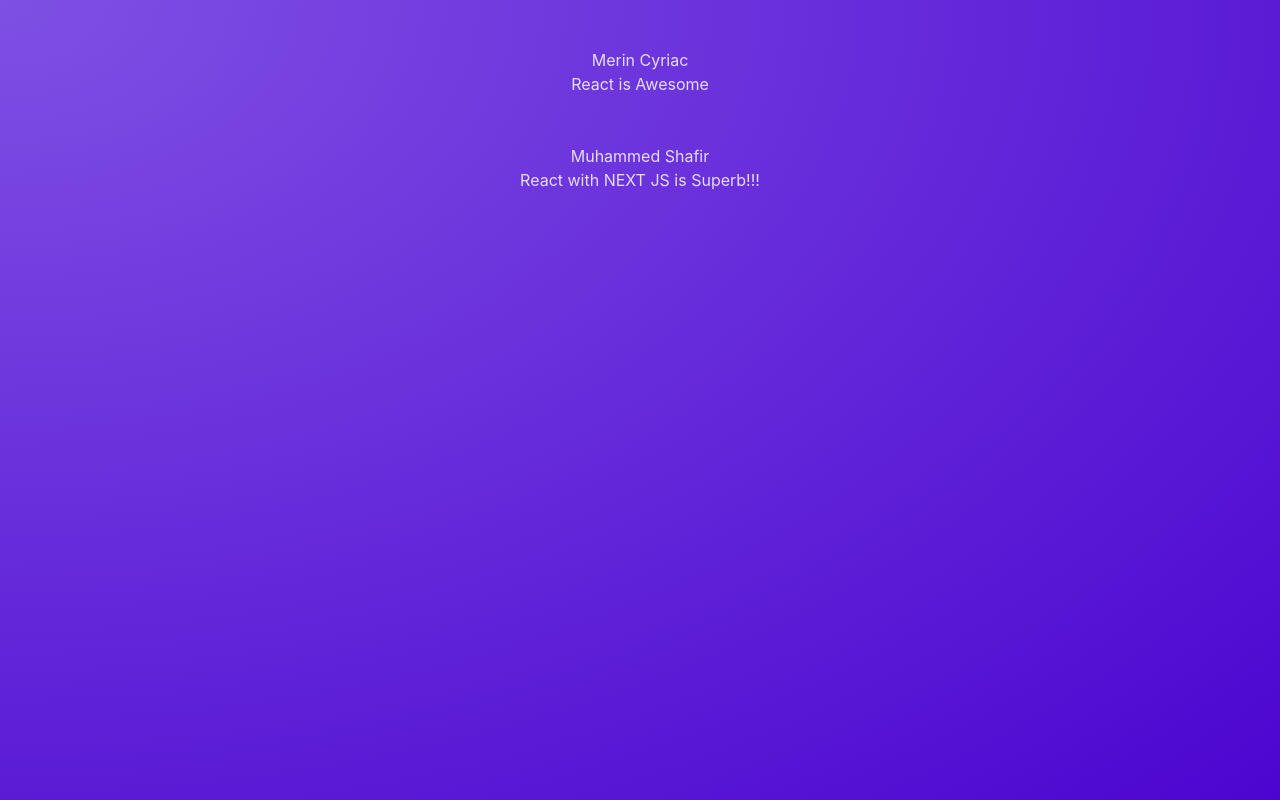
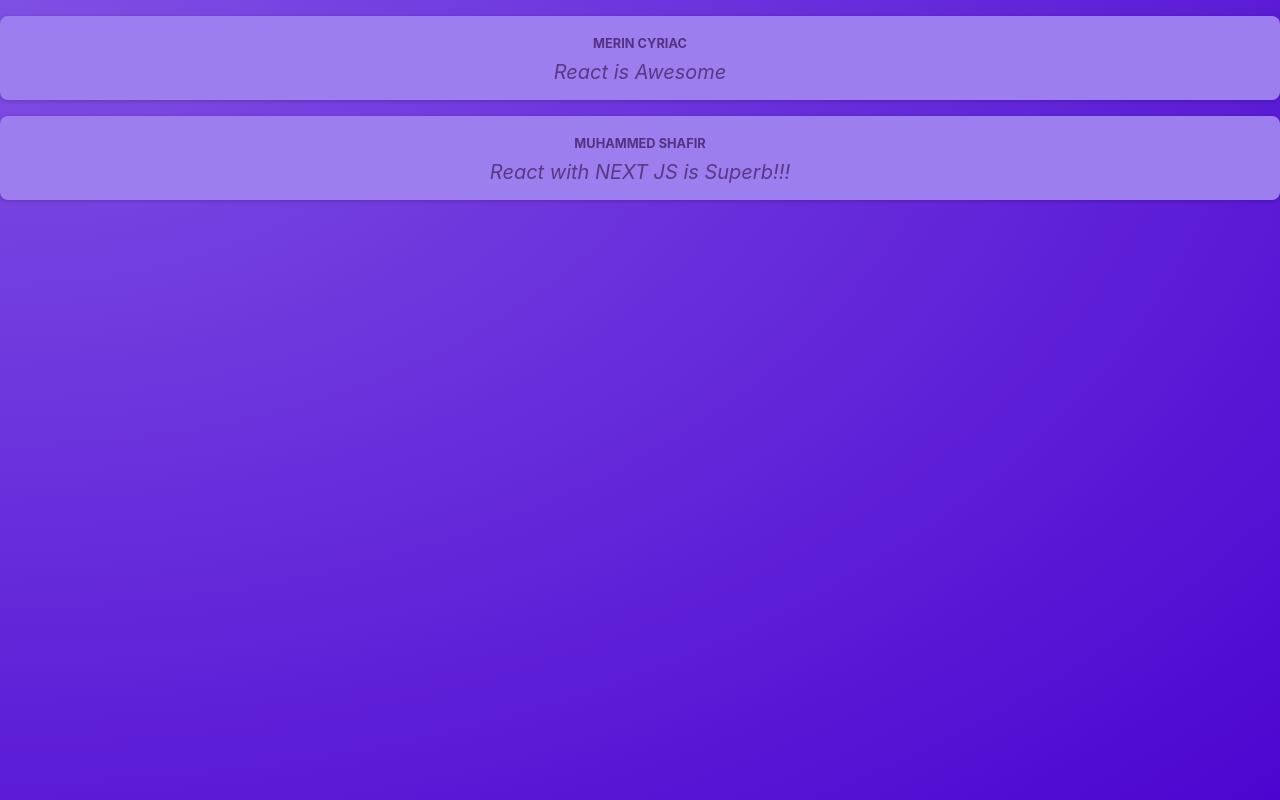
Before and after one commit to m-shafir/react-refactor-learning, a React (Vite) app: page / in a window 1280 px wide. Built offline with nearby package versions, Linux system fonts and the light colour scheme.

Commit message:
module style implemented for post component

```diff
--- a/src/components/Post.jsx
+++ b/src/components/Post.jsx
@@ -1,8 +1,10 @@
+import styles from "./Post.module.css";
+
 function Post({ author, body }) {
   return (
-    <div className="my-12">
-      <p>{author}</p>
-      <p>{body}</p>
+    <div className={styles.post}>
+      <p className={styles.author}>{author}</p>
+      <p className={styles.text}>{body}</p>
     </div>
   );
 }
--- /dev/null
+++ b/src/components/Post.module.css
@@ -0,0 +1,35 @@
+.post {
+  margin: 1rem 0;
+  padding: 1rem;
+  background-color: #9c7eee;
+  border-radius: 8px;
+  box-shadow: 0 1px 4px rgba(0, 0, 0, 0.2);
+  animation: animate-in 1s ease-out forwards;
+}
+
+.author {
+  font-size: 0.8rem;
+  font-weight: bold;
+  color: #543280;
+  margin: 0;
+  text-transform: uppercase;
+}
+
+.text {
+  white-space: pre-wrap;
+  font-size: 1.25rem;
+  margin: 0.25rem 0 0 0;
+  color: #593884;
+  font-style: italic;
+}
+
+@keyframes animate-in {
+  from {
+    opacity: 0;
+    transform: translateY(1rem);
+  }
+  to {
+    opacity: 1;
+    transform: translateY(0);
+  }
+}
```
